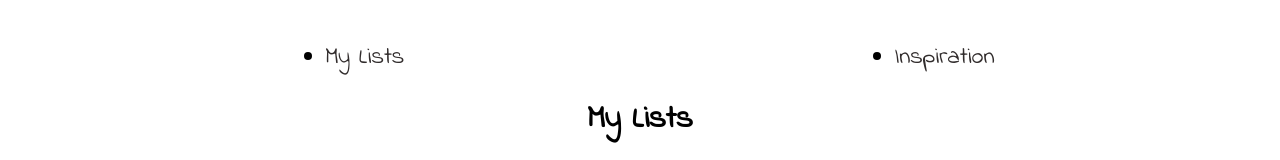
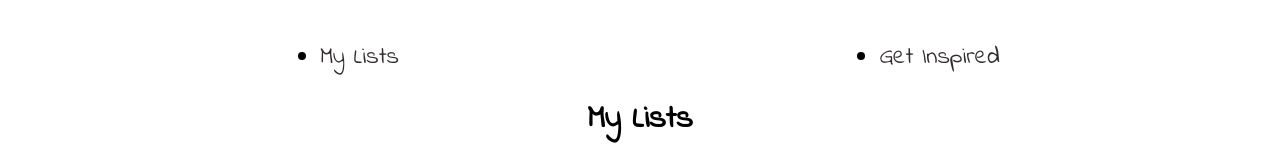
Before and after one commit to fear-me-laws-of-syntax/kate-antonova-list-app, a React (Vite) app in the folder listApp/: page / in a window 1280 px wide. Shown: the top 160 px of the page. Built offline with nearby package versions, Linux system fonts and the light colour scheme; no server answers.

Commit message:
renamed header

```diff
--- a/listApp/src/components/Navbar/Navbar.jsx
+++ b/listApp/src/components/Navbar/Navbar.jsx
@@ -9,7 +9,7 @@ function Navbar() {
                     <Link to="/" className="navbar__link">My Lists</Link>
                 </li>
                 <li className="navbar__item">
-                    <Link to="/suggestions" className="navbar__link">Inspiration</Link>
+                    <Link to="/suggestions" className="navbar__link">Get Inspired</Link>
                 </li>
             </ul>
         </nav>
--- a/listApp/src/components/Suggestions/Suggestions.jsx
+++ b/listApp/src/components/Suggestions/Suggestions.jsx
@@ -25,7 +25,7 @@ const Suggestions = () => {
 
     return (
         <div className="suggestions">
-            <h2 className="suggestions__title">Inspiration</h2>
+            <h2 className="suggestions__title">Get Inspired</h2>
             <div className="suggestions__grid">
                 {suggestionsData.map((suggestion, index) => (
                     <div
```
